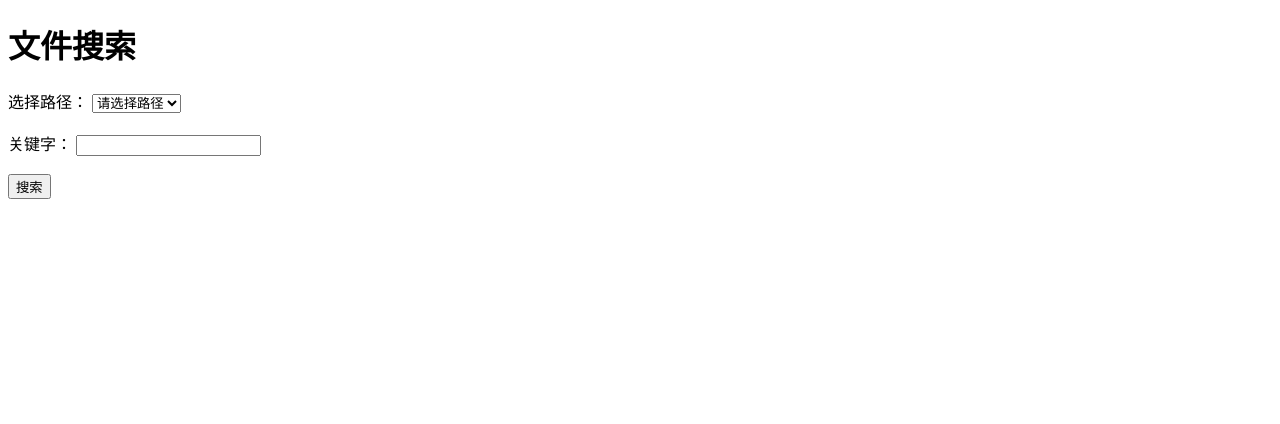
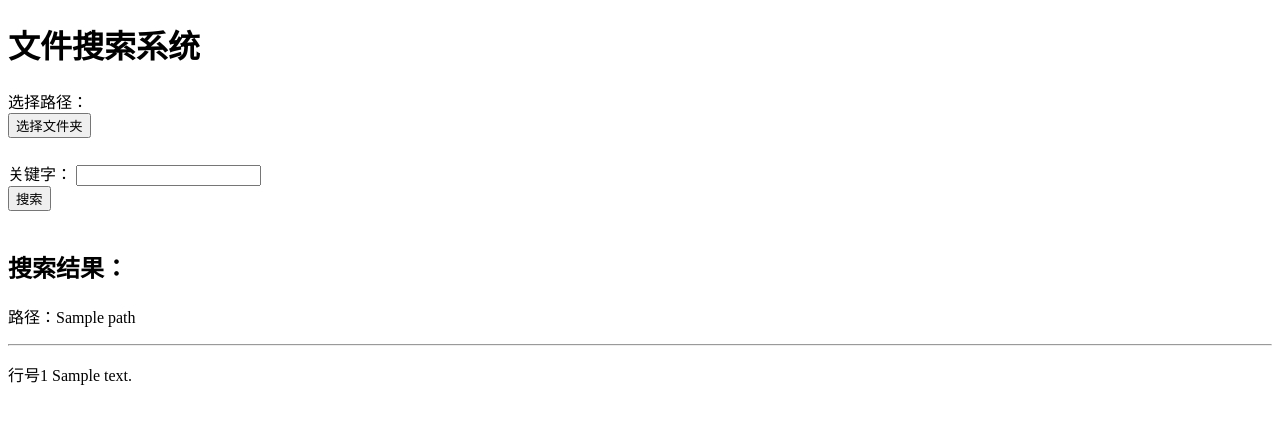
Before and after one commit to josephyuni/folder-system, a Flask app: template new/templates/index.html in a window 1280 px wide. Shown: the top 424 px of the page. Run offline with Flask 3, Linux system fonts and the light colour scheme; the template is opened without the code that fills it: most values are stand-ins (such as "Sample title", 1, 10 or a date in 2020); data that the repository does not hold is empty.

Commit message:
添加了文件夹路径按钮的显示

```diff
--- a/new/templates/index.html
+++ b/new/templates/index.html
@@ -1,98 +1,114 @@
 <!DOCTYPE html>
 <html>
 <head>
-    <title>文件搜索</title>
-    <script src="https://code.jquery.com/jquery-3.5.1.min.js"></script>
+    <title>文件搜索系统</title>
+    <script src="https://code.jquery.com/jquery-3.6.0.min.js"></script>
+    <style>
+        /* 样式定义 */
+        .folder-btn {
+            margin-bottom: 5px;
+        }
+    </style>
 </head>
 <body>
-    <h1>文件搜索</h1>
-    <form method="POST" action="/">
-        <label for="selected_path">选择路径：</label>
-        <select id="selected_path" name="selected_path">
-            <option value="">请选择路径</option>
-        </select>
-        <br><br>
+    <h1>文件搜索系统</h1>
+    <form id="search-form" action="/" method="POST">
+        <label for="selected-path">选择路径：</label>
+        <div id="path-buttons">
+            <button type="button" class="folder-btn" onclick="getRootDrives()">选择文件夹</button>
+        </div>
+        <br>
         <label for="keyword">关键字：</label>
-        <input type="text" id="keyword" name="keyword" required>
-        <br><br>
-        <input type="submit" value="搜索">
+        <input type="text" id="keyword" name="keyword">
+        <input type="hidden" id="selected-path" name="selected_path">
+        <br>
+        <button type="button" onclick="submitForm()">搜索</button>
     </form>
     <br>
+    <h2>搜索结果：</h2>
     <div id="results">
-        <!-- 结果将在此处显示 -->
+        {% for result in results %}
+        <div class="result-item">
+            <p>路径：{{ results.path }}</p>
+            <hr>
+            {% for line in result.lines %}
+            <p>行号{{ lines.line_number }}  {{ content }}</p>
+            {% endfor %}
+        </div>
+        {% endfor %}
     </div>
 
+
     <script>
-        // 获取根目录下的盘符列表
+        // 获取根目录下的盘符按钮
+        function getRootDrives() {
             $.ajax({
-            url: "/root-drives",
-            method: "GET",
-            success: function (data) {
-                var select = $("#selected_path");
-                select.empty();
-                select.append($("<option>").attr('value', '').text('请选择路径'));
-                $.each(data, function (index, value) {
-                    select.append($("<option>").attr('value', value).text(value + ':\\'));
-                });
-            }
-        });
+                url: '/root-drives',
+                type: 'GET',
+                success: function(response) {
+                    var pathButtons = document.getElementById('path-buttons');
+                    pathButtons.innerHTML = '';
 
-        // 根据选择的路径获取子文件夹列表
-        $("#selected_path").change(function () {
-            var selectedPath = $(this).val();
-            if (selectedPath !== "") {
-                $.ajax({
-                    url: "/subdirectories",
-                    method: "GET",
-                    data: {
-                        path: selectedPath
-                    },
-                    success: function (data) {
-                        var select = $("#selected_path");
-                        select.empty();
-                        select.append($("<option>").attr('value', '').text('请选择路径'));
-                        $.each(data, function (index, value) {
-                            select.append($("<option>").attr('value', selectedPath + '\\' + value).text(value));
+                    response.forEach(function(drive) {
+                        var button = document.createElement('button');
+                        button.setAttribute('type', 'button');
+                        button.setAttribute('class', 'folder-btn');
+                        button.setAttribute('onclick', 'getSubdirectories("' + drive + ':\\\\")');
+                        button.innerHTML = drive + ':\\';
+                        pathButtons.appendChild(button);
                     });
                 }
             });
         }
+
+        // 获取指定路径下的子文件夹按钮
+        function getSubdirectories(path) {
+            $.ajax({
+                url: '/subdirectories',
+                type: 'GET',
+                data: { path: path },
+                success: function(response) {
+                    var pathButtons = document.getElementById('path-buttons');
+                    pathButtons.innerHTML = '';
+
+                    var backButton = document.createElement('button');
+                    backButton.setAttribute('type', 'button');
+                    backButton.setAttribute('class', 'folder-btn');
+                    backButton.setAttribute('onclick', 'getRootDrives()');
+                    backButton.innerHTML = '返回';
+                    pathButtons.appendChild(backButton);
+
+                    response.forEach(function(subdirectory) {
+                        var button = document.createElement('button');
+                        button.setAttribute('type', 'button');
+                        button.setAttribute('class', 'folder-btn');
+                        button.setAttribute('onclick', 'getSubdirectories("' + path + '/' + subdirectory + '")');
+                        button.innerHTML = subdirectory;
+                        pathButtons.appendChild(button);
                     });
 
-        // 提交表单时搜索文件内容并显示结果
-        $("form").submit(function (event) {
-            event.preventDefault();
-            var selectedPath = $("#selected_path").val();
-            var keyword = $("#keyword").val();
 
-            $.ajax({
-                url: "/",
-                method: "POST",
-                data: {
-                    selected_path: selectedPath,
-                    keyword: keyword
-                },
-                success: function (data) {
-                    $("#results").html(data);
+                    var confirmButton = document.createElement('button');
+                    confirmButton.setAttribute('type', 'button');
+                    confirmButton.setAttribute('class', 'folder-btn');
+                    confirmButton.setAttribute('onclick', 'selectPath("' + path + '")');
+                    confirmButton.innerHTML = '确定';
+                    pathButtons.appendChild(confirmButton);
                 }
             });
-        });
+        }
 
-        // 获取文件内容
-        function getFileContent(path, line, keyword) {
-            $.ajax({
-                url: "/file-content",
-                method: "GET",
-                data: {
-                    path: path,
-                    line: line,
-                    keyword: keyword
-                },
-                success: function (data) {
-                    // 处理文件内容，例如将结果显示在模态框中
-                    // ...
+        // 选择路径并更新表单
+        function selectPath(path) {
+            document.getElementById('selected-path').value = path;
         }
-            });
+
+        // 提交表单
+        function submitForm() {
+            var selectedPath = document.getElementById('selected-path').value;
+            document.getElementById('search-form').setAttribute('action', '/');
+            document.getElementById('selected-path').value = selectedPath;
+            document.getElementById('search-form').submit();
         }
     </script>
 </body>
```
Lines whose indentation alone changed are shown as unchanged.
